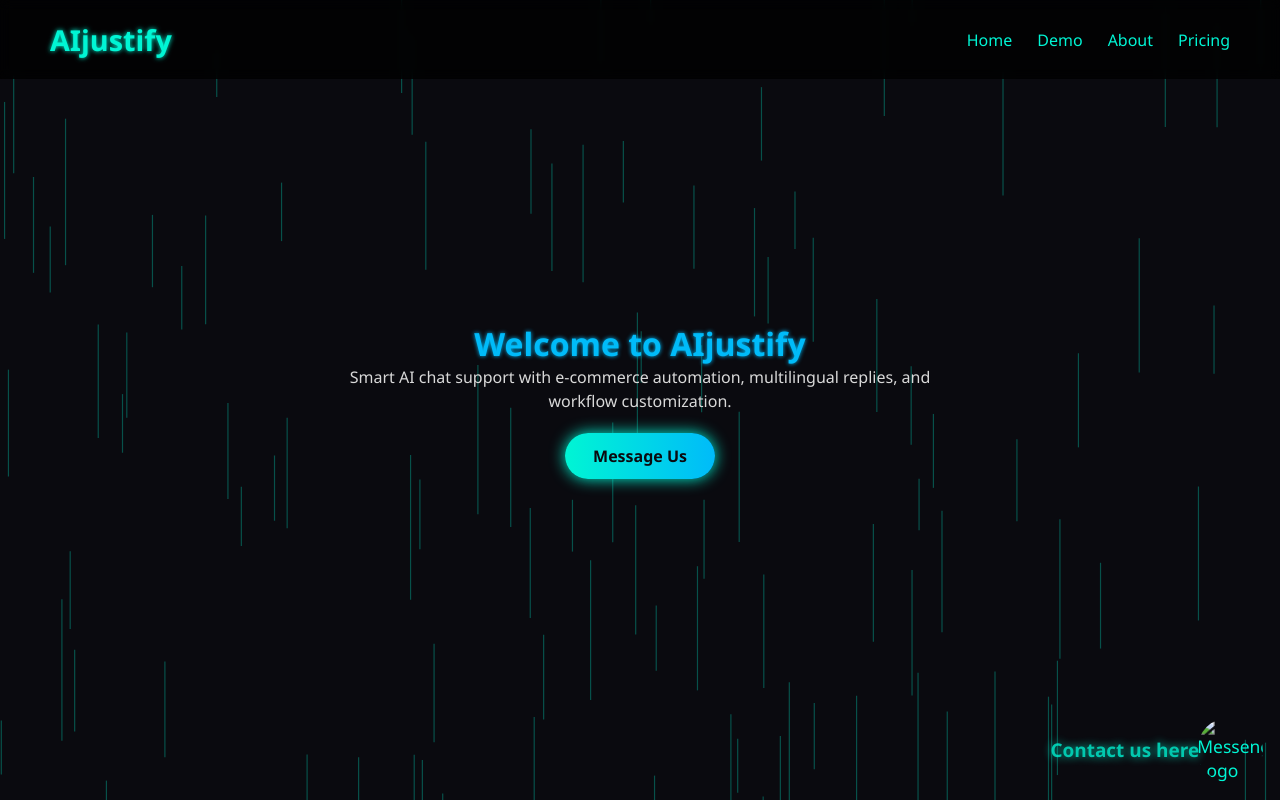
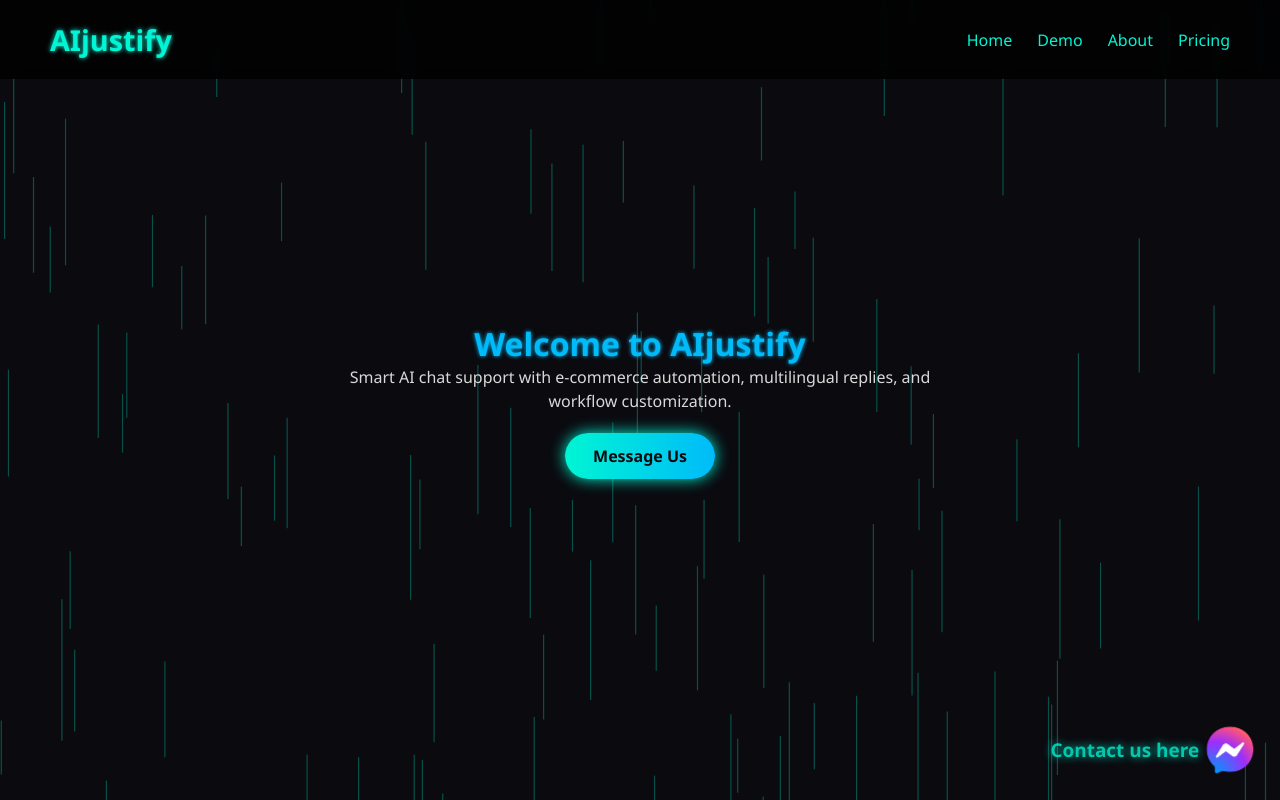
Before and after one commit to justinecuizon0906-create/AIjustify, a plain HTML site: page index.html in a window 1280 px wide. Drawn offline with Linux system fonts and the light colour scheme.

Commit message:
Update index.html

```diff
--- a/index.html
+++ b/index.html
@@ -143,7 +143,7 @@
 <!-- FLOATING MESSENGER -->
 <div class="messenger-float" onclick="window.open('https://m.me/https://m.me/107798555753262?ref=AIJUSTIFY','_blank')">
   <span class="messenger-text">Contact us here</span>
-  <img src="Images/messenger-logo-messenger-social-media-icon-free-png.png" alt="Messenger Logo">
+  <img src="messenger-logo-messenger-social-media-icon-free-png.png" alt="Messenger Logo">
 </div>
 
 
```
